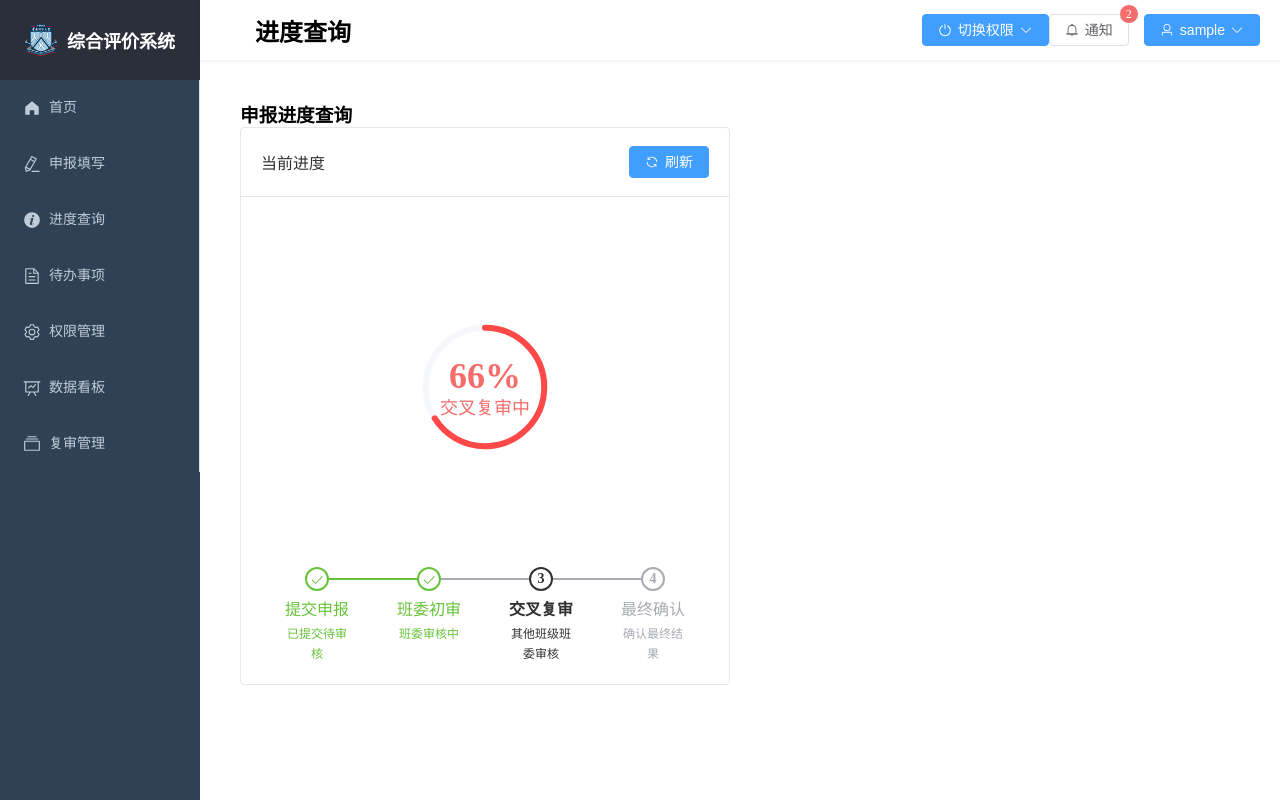
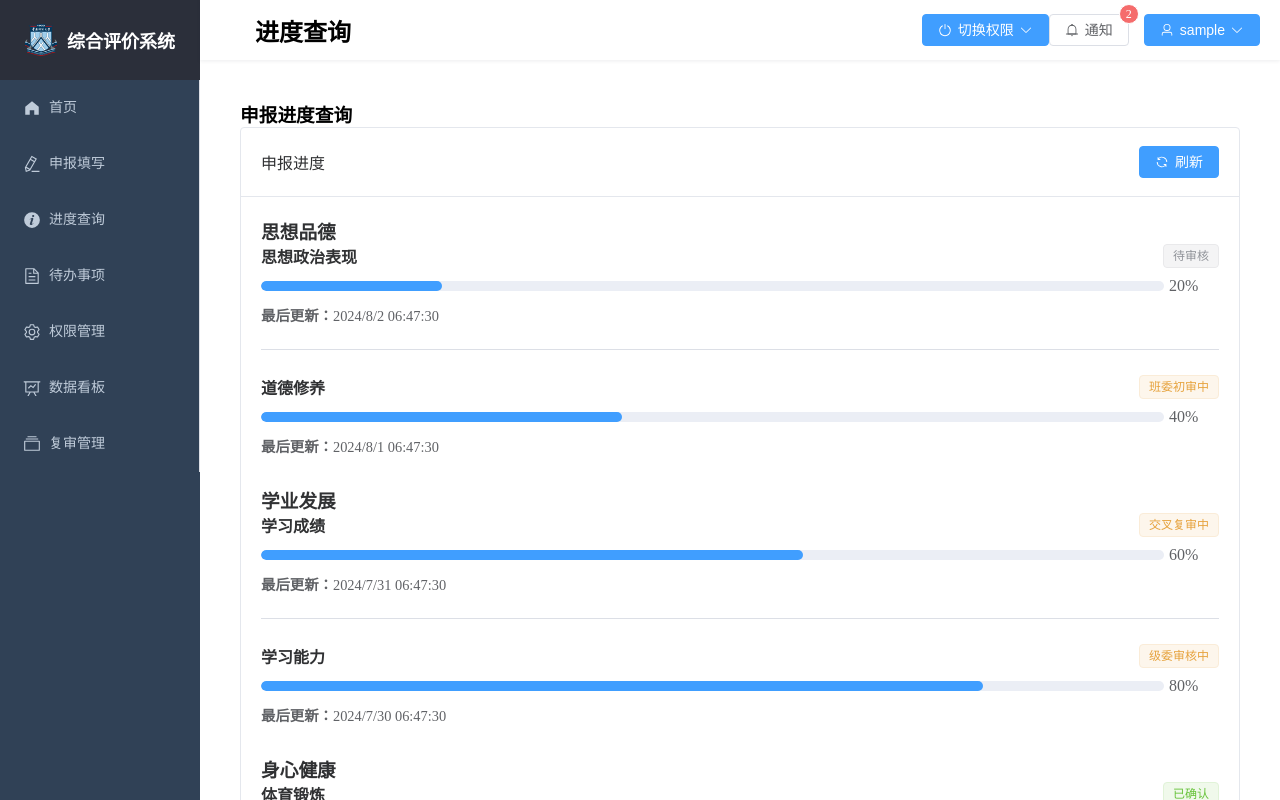
Before and after one commit to euyis1019/AbdCE-WEB, a Vue app: page /state in a window 1280 px wide. Built offline with nearby package versions, Linux system fonts and the light colour scheme; sample sign-in values are in the browser's storage.

Commit message:
refactor(ReportState): 重构报告状态页面的布局和逻辑
将进度和结果合并为一个卡片视图，根据反馈刷新状态，引入按类别和项目划分的进度显示，删除异议功能。

```diff
--- a/src/views/RF/ReportState.vue
+++ b/src/views/RF/ReportState.vue
@@ -1,91 +1,58 @@
 <template>
   <div class="report-state">
     <h1>申报进度查询</h1>
-    <el-row :gutter="20" justify="center">
-      <el-col :xs="24" :sm="24" :md="12" align="middle">
-        <el-card class="progress-card" shadow="hover" v-loading="loading">
-          <template #header>
-            <div class="card-header">
-              <span>当前进度</span>
-              <el-button class="refresh-btn" type="primary" icon="Refresh" @click="refreshStatus">刷新</el-button>
+    <el-card v-loading="loading" shadow="hover">
+      <template #header>
+        <div class="card-header">
+          <span>申报进度</span>
+          <el-button type="primary" @click="refreshStatus" icon="Refresh">刷新</el-button>
+        </div>
+      </template>
+      <div v-if="reportItems.length > 0">
+        <div v-for="(category, categoryIndex) in categories" :key="category.value" class="category-progress">
+          <h3>{{ category.label }}</h3>
+          <div v-for="(item, itemIndex) in getCategoryItems(category.value)" :key="`${category.value}-${itemIndex}`" class="report-item">
+            <div class="item-header">
+              <span class="item-title">{{ item.title }}</span>
+              <el-tag :type="getStatusType(item.status)">{{ getStatusLabel(item.status) }}</el-tag>
             </div>
-          </template>
-          <div class="progress-container large-container">
-            <el-progress type="circle" :percentage="Math.floor(currentProgress)" :status="progressStatus">
-              <template #default="{ percentage }">
-                <span class="progress-value">{{ Math.floor(percentage) }}%</span>
-                <span class="progress-label">{{ currentStatus }}</span>
-              </template>
-            </el-progress>
+            <el-progress
+              :percentage="getProgressPercentage(item.status)"
+              :status="getProgressStatus(item.status)"
+              :stroke-width="10"
+              class="item-progress"
+            ></el-progress>
+            <p class="item-update"><strong>最后更新：</strong>{{ formatDate(item.lastUpdate) }}</p>
+            <el-divider v-if="itemIndex < getCategoryItems(category.value).length - 1"></el-divider>
           </div>
-          <div class="progress-steps">
-            <el-steps :active="currentStep" finish-status="success" align-center>
-              <el-step title="提交申报" description="已提交待审核"></el-step>
-              <el-step title="班委初审" description="班委审核中"></el-step>
-              <el-step title="交叉复审" description="其他班级班委审核"></el-step>
-              <el-step title="最终确认" description="确认最终结果"></el-step>
-            </el-steps>
-          </div>
-        </el-card>
-      </el-col>
-      <el-col :xs="24" :sm="24" :md="12">
-        <el-card class="result-card" v-if="currentStep === 3" shadow="hover" v-loading="loading">
-          <template #header>
-            <div class="card-header">
-              <span>审核结果</span>
-            </div>
-          </template>
-          <el-descriptions title="综合评价结果" :column="1" border>
-            <el-descriptions-item v-for="(value, key) in result" :key="key" :label="getCategoryLabel(key)">
-              {{ value }}
-            </el-descriptions-item>
-            <el-descriptions-item label="总分">{{ calculateTotalScore() }}</el-descriptions-item>
-          </el-descriptions>
-          <div class="action-buttons">
-            <el-button type="primary" @click="confirmResult">确认结果</el-button>
-            <el-button type="warning" @click="raiseObjection">提出异议</el-button>
-          </div>
-        </el-card>
-      </el-col>
-    </el-row>
+        </div>
+      </div>
+      <el-empty v-else description="暂无申报记录"></el-empty>
+    </el-card>
 
-    <el-dialog v-model="objectionDialogVisible" title="提出异议" width="50%">
-      <el-form :model="objectionForm" label-width="120px">
-        <el-form-item label="异议类别">
-          <el-select v-model="objectionForm.category" placeholder="请选择异议类别">
-            <el-option v-for="category in categories" :key="category.value" :label="category.label" :value="category.value"></el-option>
-          </el-select>
-        </el-form-item>
-        <el-form-item label="异议内容">
-          <el-input v-model="objectionForm.content" type="textarea" :rows="4"></el-input>
-        </el-form-item>
-      </el-form>
+    <el-dialog v-model="confirmDialogVisible" title="确认结果" width="30%">
+      <p>您确定要确认当前的评价结果吗？</p>
       <template #footer>
         <span class="dialog-footer">
-          <el-button @click="objectionDialogVisible = false">取消</el-button>
-          <el-button type="primary" @click="submitObjection">提交异议</el-button>
+          <el-button @click="confirmDialogVisible = false">取消</el-button>
+          <el-button type="primary" @click="confirmResult">确认</el-button>
         </span>
       </template>
     </el-dialog>
+
+
   </div>
 </template>
 
 <script setup lang="ts">
-import { ref, computed, onMounted } from 'vue'
+import { ref, onMounted } from 'vue'
 import { ElMessage } from 'element-plus'
 import { Refresh } from '@element-plus/icons-vue'
 
-const currentStep = ref(0)
 const loading = ref(false)
+const confirmDialogVisible = ref(false)
 const objectionDialogVisible = ref(false)
-
-const result = ref({
-  morality: 0,
-  academic: 0,
-  physical: 0,
-  art: 0,
-  social: 0
-})
+const reportItems = ref([])
 
 const objectionForm = ref({
   category: '',
@@ -100,21 +67,6 @@ const categories = [
   { label: '社会实践', value: 'social' }
 ]
 
-const currentProgress = computed(() => {
-  return (currentStep.value / 3) * 100
-})
-
-const progressStatus = computed(() => {
-  if (currentStep.value === 3) return 'success'
-  if (currentStep.value > 0) return 'exception'
-  return 'warning'
-})
-
-const currentStatus = computed(() => {
-  const statusMap = ['待审核', '班委初审中', '交叉复审中', '待确认']
-  return statusMap[currentStep.value]
-})
-
 onMounted(() => {
   fetchReportStatus()
 })
@@ -122,26 +74,28 @@ onMounted(() => {
 const fetchReportStatus = async () => {
   loading.value = true
   try {
-    // 模拟API调用
+    // 模拟 API 调用
     await new Promise(resolve => setTimeout(resolve, 1000))
-    currentStep.value = Math.floor(Math.random() * 4)
-    if (currentStep.value === 3) {
-      fetchReportResult()
-    }
+    reportItems.value = [
+      { category: 'morality', title: '思想政治表现', status: 'pending', lastUpdate: Date.now() },
+      { category: 'morality', title: '道德修养', status: 'reviewing', lastUpdate: Date.now() - 86400000 },
+      { category: 'academic', title: '学习成绩', status: 'cross_review', lastUpdate: Date.now() - 172800000 },
+      { category: 'academic', title: '学习能力', status: 'grade_review', lastUpdate: Date.now() - 259200000 },
+      { category: 'physical', title: '体育锻炼', status: 'confirmed', lastUpdate: Date.now() - 345600000 },
+      { category: 'art', title: '艺术活动参与', status: 'pending', lastUpdate: Date.now() - 432000000 },
+      { category: 'social', title: '志愿服务', status: 'reviewing', lastUpdate: Date.now() - 518400000 },
+      { category: 'social', title: '社会实践活动', status: 'cross_review', lastUpdate: Date.now() - 604800000 },
+    ]
 
-    // 实际的API调用可能如下：
-    // const response = await axios.get('/report/getStepID', {
+    // 实际的 API 调用可能如下：
+    // const response = await axios.get('/api/report-status', {
     //   params: {
     //     t: localStorage.getItem('token'),
-    //     ID: localStorage.getItem('ID'),
-    //     targetID: 'latest' // 或者是特定的报告ID
+    //     ID: localStorage.getItem('ID')
     //   }
     // })
     // if (response.data.statusID === 0) {
-    //   currentStep.value = parseInt(response.data.data.stepID)
-    //   if (currentStep.value === 3) {
-    //     fetchReportResult()
-    //   }
+    //   reportItems.value = response.data.items
     // } else {
     //   throw new Error(response.data.msg)
     // }
@@ -153,67 +107,74 @@ const fetchReportStatus = async () => {
   }
 }
 
-const fetchReportResult = async () => {
-  loading.value = true
-  try {
-    // 模拟API调用
-    await new Promise(resolve => setTimeout(resolve, 1000))
-    result.value = {
-      morality: Math.floor(Math.random() * 100),
-      academic: Math.floor(Math.random() * 100),
-      physical: Math.floor(Math.random() * 100),
-      art: Math.floor(Math.random() * 100),
-      social: Math.floor(Math.random() * 100)
-    }
-
-    // 实际的API调用可能如下：
-    // const response = await axios.get('/report/seekCE', {
-    //   params: {
-    //     t: localStorage.getItem('token'),
-    //     ID: localStorage.getItem('ID'),
-    //     targetID: 'latest' // 或者是特定的报告ID
-    //   }
-    // })
-    // if (response.data) {
-    //   result.value = {
-    //     morality: response.data.morality || 0,
-    //     academic: response.data.academic || 0,
-    //     physical: response.data.physical || 0,
-    //     art: response.data.art || 0,
-    //     social: response.data.social || 0
-    //   }
-    // } else {
-    //   throw new Error('Failed to fetch report result')
-    // }
-  } catch (error) {
-    console.error('获取评价结果失败:', error)
-    ElMessage.error('获取评价结果失败，请稍后重试')
-  } finally {
-    loading.value = false
-  }
-}
-
 const refreshStatus = () => {
   fetchReportStatus()
 }
 
+const formatDate = (timestamp: number) => {
+  return new Date(timestamp).toLocaleString('zh-CN')
+}
+
+const getStatusLabel = (status: string) => {
+  const statusMap = {
+    'pending': '待审核',
+    'reviewing': '班委初审中',
+    'cross_review': '交叉复审中',
+    'grade_review': '级委审核中',
+    'confirmed': '已确认'
+  }
+  return statusMap[status] || '未知状态'
+}
+
+const getStatusType = (status: string) => {
+  const statusTypeMap = {
+    'pending': 'info',
+    'reviewing': 'warning',
+    'cross_review': 'warning',
+    'grade_review': 'warning',
+    'confirmed': 'success'
+  }
+  return statusTypeMap[status] || 'info'
+}
+
+const getProgressPercentage = (status: string) => {
+  const percentageMap = {
+    'pending': 20,
+    'reviewing': 40,
+    'cross_review': 60,
+    'grade_review': 80,
+    'confirmed': 100
+  }
+  return percentageMap[status] || 0
+}
+
+const getProgressStatus = (status: string) => {
+  return status === 'confirmed' ? 'success' : ''
+}
+
+const getCategoryItems = (category: string) => {
+  return reportItems.value.filter(item => item.category === category)
+}
+
 const confirmResult = async () => {
   try {
-    // 模拟API调用
+    // 模拟 API 调用
     await new Promise(resolve => setTimeout(resolve, 1000))
     ElMessage.success('已确认评价结果')
+    confirmDialogVisible.value = false
+    await fetchReportStatus()
 
-    // 实际的API调用可能如下：
-    // const response = await axios.post('/report/audit', null, {
+    // 实际的 API 调用可能如下：
+    // const response = await axios.post('/api/confirm-result', null, {
     //   params: {
     //     t: localStorage.getItem('token'),
-    //     ID: localStorage.getItem('ID'),
-    //     stepID: '6', // 或 '8'，取决于具体的业务逻辑
-    //     targetID: 'latest' // 或者是特定的报告ID
+    //     ID: localStorage.getItem('ID')
     //   }
     // })
     // if (response.data.statusID === 0) {
     //   ElMessage.success('已确认评价结果')
+    //   confirmDialogVisible.value = false
+    //   await fetchReportStatus()
     // } else {
     //   throw new Error(response.data.msg)
     // }
@@ -223,13 +184,9 @@ const confirmResult = async () => {
   }
 }
 
-const raiseObjection = () => {
-  objectionDialogVisible.value = true
-}
-
 const submitObjection = async () => {
   try {
-    // 模拟API调用
+    // 模拟 API 调用
     await new Promise(resolve => setTimeout(resolve, 1000))
     ElMessage.success('异议已提交，等待处理')
     objectionDialogVisible.value = false
@@ -237,42 +194,27 @@ const submitObjection = async () => {
       category: '',
       content: ''
     }
+    await fetchReportStatus()
 
-    // 实际的API调用可能如下：
-    // const response = await axios.post('/report/audit', {
-    //   category: objectionForm.value.category,
-    //   content: objectionForm.value.content
-    // }, {
+    // 实际的 API 调用可能如下：
+    // const response = await axios.post('/api/submit-objection', objectionForm.value, {
     //   params: {
     //     t: localStorage.getItem('token'),
-    //     ID: localStorage.getItem('ID'),
-    //     stepID: '5',
-    //     targetID: 'latest' // 或者是特定的报告ID
+    //     ID: localStorage.getItem('ID')
     //   }
     // })
     // if (response.data.statusID === 0) {
     //   ElMessage.success('异议已提交，等待处理')
     //   objectionDialogVisible.value = false
-    //   objectionForm.value = {
-    //     category: '',
-    //     content: ''
-    //   }
+    //   objectionForm.value = { category: '', content: '' }
+    //   await fetchReportStatus()
     // } else {
     //   throw new Error(response.data.msg)
     // }
   } catch (error) {
     console.error('提交异议失败:', error)
-    ElMessage.error('提交异议失败，请稍后重试')
+    ElMessage.error('提交异议失败，请重试')
   }
-}
-
-const getCategoryLabel = (key: string) => {
-  const category = categories.find(c => c.value === key)
-  return category ? category.label : key
-}
-
-const calculateTotalScore = () => {
-  return Object.values(result.value).reduce((a, b) => a + b, 0)
 }
 </script>
 
@@ -281,49 +223,38 @@ const calculateTotalScore = () => {
   padding: 20px;
 }
 
-.progress-card,
-.result-card {
-  margin-bottom: 20px;
-}
-
 .card-header {
   display: flex;
   justify-content: space-between;
   align-items: center;
 }
 
-.progress-container {
-  display: flex;
-  justify-content: center;
-  align-items: center;
-  height: 300px;
-  margin: 20px 0;
+.category-progress {
+  margin-bottom: 30px;
 }
 
-.large-container {
-  transform: scale(1);
+.report-item {
+  margin-bottom: 20px;
 }
 
-.progress-value {
-  font-size: 36px;
+.item-header {
+  display: flex;
+  justify-content: space-between;
+  align-items: center;
+  margin-bottom: 10px;
+}
+
+.item-title {
   font-weight: bold;
 }
 
-.progress-label {
-  display: block;
-  font-size: 18px;
-  margin-top: 5px;
+.item-progress {
+  margin: 10px 0;
 }
 
-.progress-steps {
-  margin-top: 30px;
-}
-
-.action-buttons {
-  margin-top: 20px;
-  display: flex;
-  justify-content: center;
-  gap: 20px;
+.item-update {
+  font-size: 0.9em;
+  color: #606266;
 }
 
 @media (max-width: 768px) {
@@ -331,25 +262,13 @@ const calculateTotalScore = () => {
     padding: 10px;
   }
 
-  .el-button {
-    margin-bottom: 10px;
-    width: 100%;
+  .item-header {
+    flex-direction: column;
+    align-items: flex-start;
   }
 
-  .el-card {
-    margin-bottom: 15px;
-  }
-
-  .el-steps {
-    padding: 0;
-  }
-
-  .el-step__title {
-    font-size: 12px;
-  }
-
-  .action-buttons {
-    flex-direction: column;
+  .item-title {
+    margin-bottom: 5px;
   }
 }
 </style>
```
